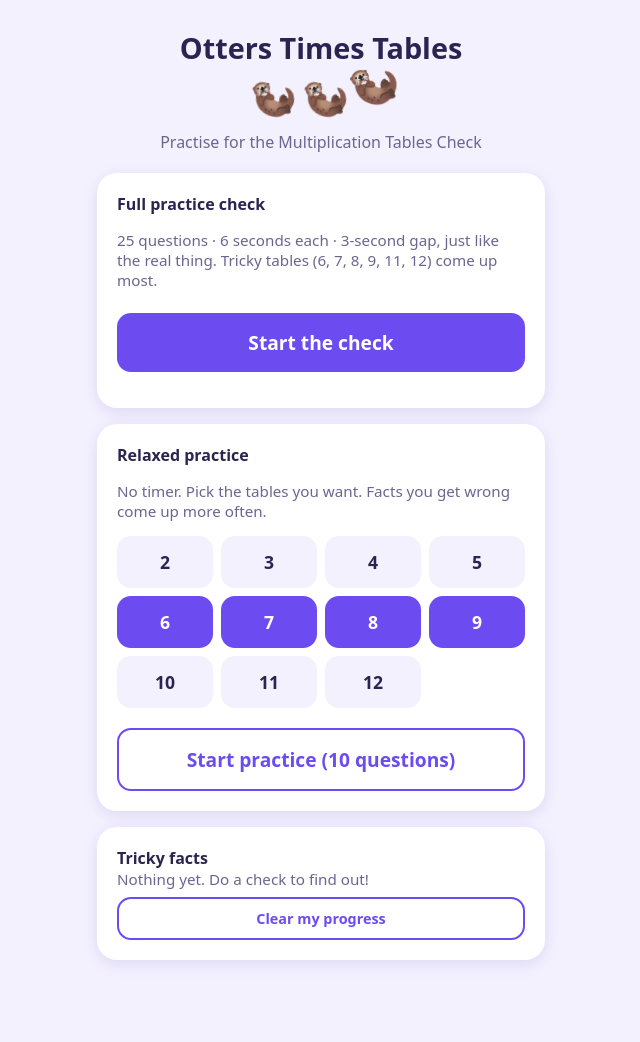
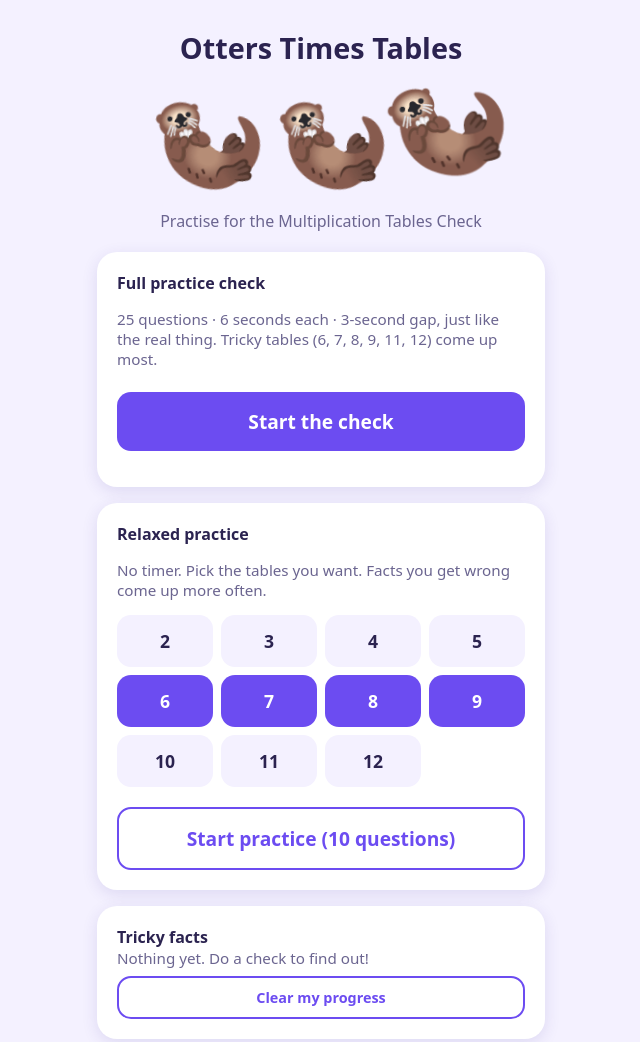
Before and after one commit to BrightonDev/mtc-practice, a plain HTML site: page index.html in a window 1280 px wide. Shown: the top 1042 px of the page, without its empty margins (319-959 px from the left). Before the commit the page ends 1016 px from the top, so only its background shows below. Drawn offline with Linux system fonts and the light colour scheme.

Commit message:
Make otters bigger
Co-Authored-By: Claude Sonnet 5.5 <noreply@anthropic.com>

```diff
--- a/index.html
+++ b/index.html
@@ -38,9 +38,10 @@
   .hist { color:var(--muted); font-size:.95rem; }
   .hidden { display:none; }
   .otters { display:flex; flex-wrap:wrap; justify-content:center; gap:4px; margin:8px 0 16px; min-height:3rem; }
-  .otter { display:inline-block; font-size:2.4rem; animation:dance .7s ease-in-out infinite alternate; transform-origin:50% 90%; }
+  .otter { display:inline-block; font-size:3.6rem; animation:dance .7s ease-in-out infinite alternate; transform-origin:50% 90%; }
   .otter:nth-child(3n+2) { animation-delay:.2s; } .otter:nth-child(3n) { animation-delay:.4s; }
-  .otter.small { font-size:1.6rem; }
+  .otter.small { font-size:2.6rem; }
+  .otter.huge { font-size:6rem; }
   @keyframes dance {
     0%   { transform:translateY(0) rotate(-14deg); }
     50%  { transform:translateY(-14px) rotate(0deg) scale(1.1); }
@@ -55,7 +56,7 @@
 <!-- HOME -->
 <section id="home">
   <h1>Otters Times Tables</h1>
-  <div class="otters" style="min-height:0;margin:0 0 8px"><span class="otter">🦦</span><span class="otter">🦦</span><span class="otter">🦦</span></div>
+  <div class="otters" style="min-height:0;margin:0 0 8px"><span class="otter huge">🦦</span><span class="otter huge">🦦</span><span class="otter huge">🦦</span></div>
   <p class="sub">Practise for the Multiplication Tables Check</p>
 
   <div class="card">
```
